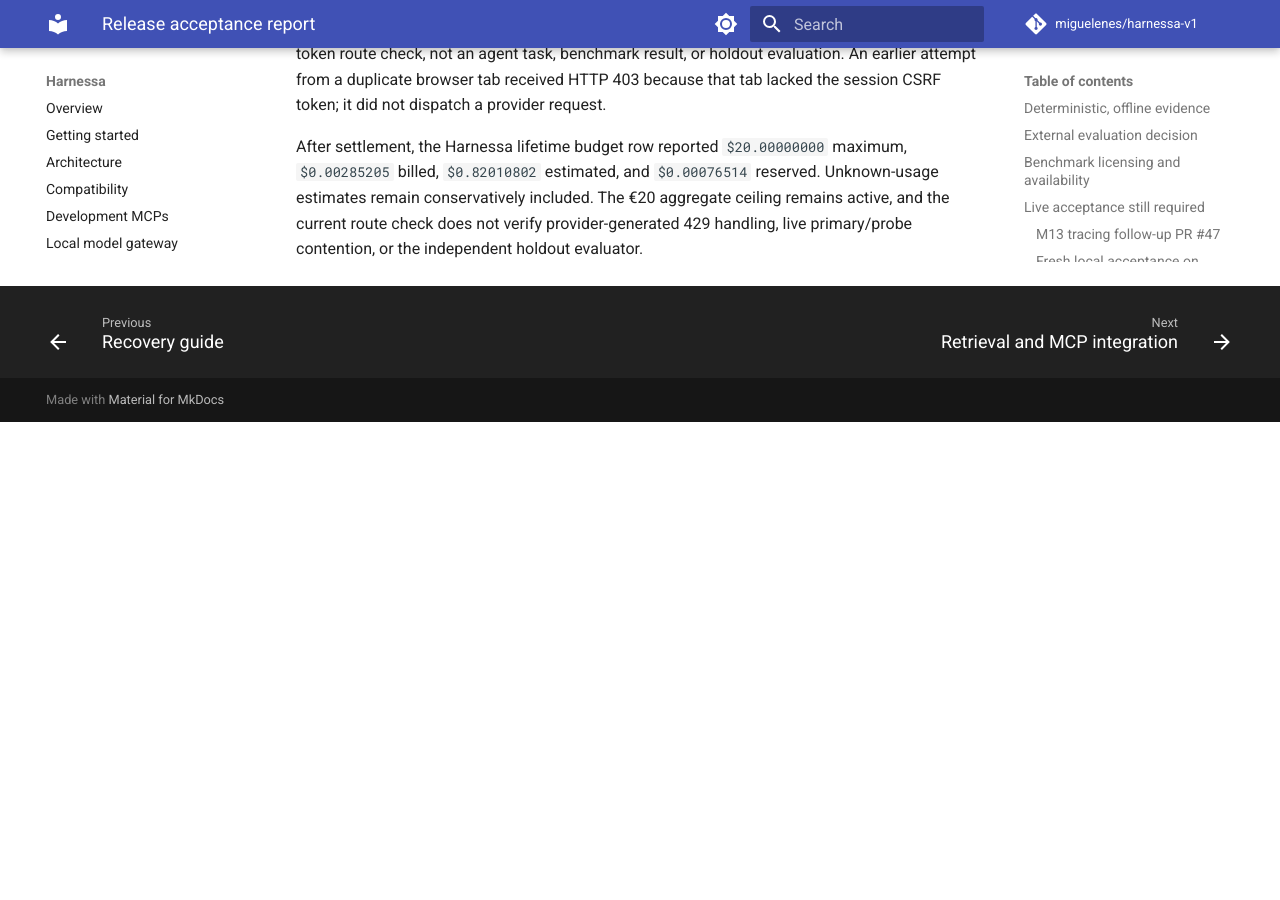
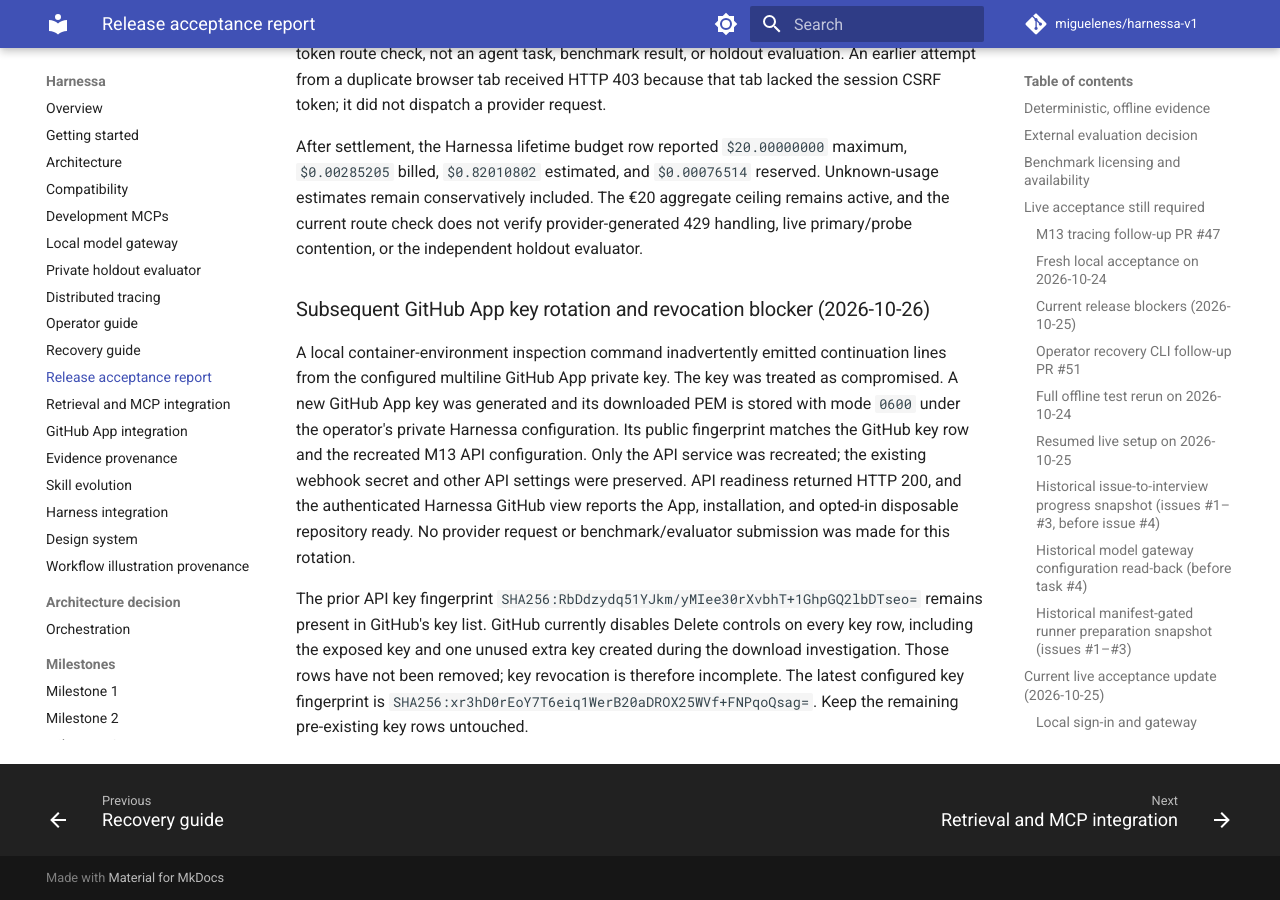
Before and after one commit to miguelenes/harnessa-v1, an MkDocs documentation site: the page built from docs/acceptance-report.md, in a window 1280 px wide and 900 px high, scrolled down 21428 px. Built offline with MkDocs 1.6.1 and Material for MkDocs 9.7.7, drawn with Linux system fonts in a browser that asks for light colours; comment, search, counter and statistics services are not loaded; before the commit the page ends 21850 px from its top, so only the background shows below that.

Commit message:
docs(m13): record app key rotation status

```diff
--- a/docs/acceptance-report.md
+++ b/docs/acceptance-report.md
@@ -284,3 +284,10 @@
 aggregate ceiling remains active, and the current route check does not verify
 provider-generated 429 handling, live primary/probe contention, or the
 independent holdout evaluator.
+
+
+### Subsequent GitHub App key rotation and revocation blocker (2026-10-26)
+
+A local container-environment inspection command inadvertently emitted continuation lines from the configured multiline GitHub App private key. The key was treated as compromised. A new GitHub App key was generated and its downloaded PEM is stored with mode `0600` under the operator's private Harnessa configuration. Its public fingerprint matches the GitHub key row and the recreated M13 API configuration. Only the API service was recreated; the existing webhook secret and other API settings were preserved. API readiness returned HTTP 200, and the authenticated Harnessa GitHub view reports the App, installation, and opted-in disposable repository ready. No provider request or benchmark/evaluator submission was made for this rotation.
+
+The prior API key fingerprint `SHA256:RbDdzydq51YJkm/yMIee30rXvbhT+1GhpGQ2lbDTseo=` remains present in GitHub's key list. GitHub currently disables Delete controls on every key row, including the exposed key and one unused extra key created during the download investigation. Those rows have not been removed; key revocation is therefore incomplete. The latest configured key fingerprint is `SHA256:xr3hD0rEoY7T6eiq1WerB20aDROX25WVf+FNPqoQsag=`. Keep the remaining pre-existing key rows untouched.
```
Also changed, not shown: docs/milestones/13.md (+1 -1 lines).
